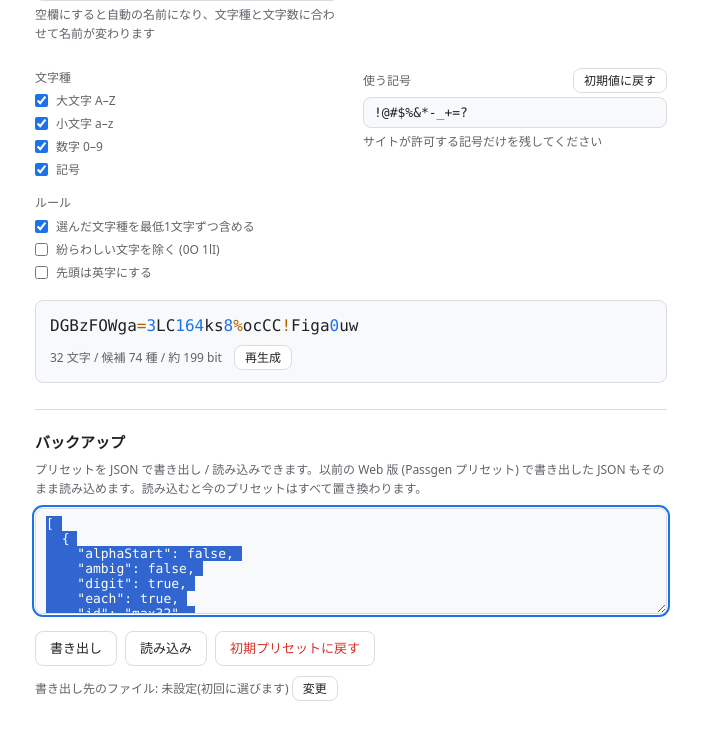
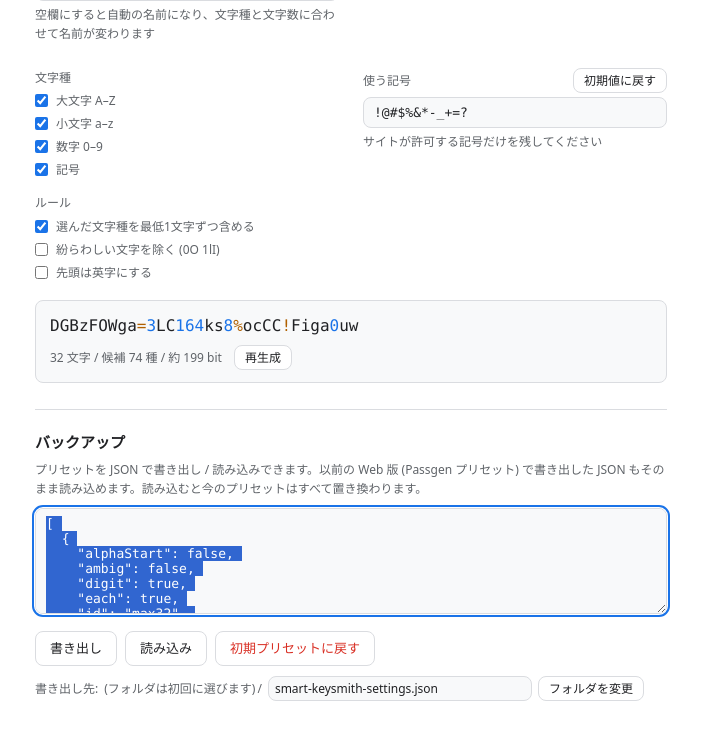
Before and after one commit to huro3h/smart-keysmith, a browser extension: page options.html in a window 1280 px wide. Both pictures are taken after a click on the button "書き出し". Shown: the part 585-1324 px from the top of the page, without its empty margins (289-990 px from the left). Drawn offline with Linux system fonts and the light colour scheme.

Commit message:
Smart Keysmith 1.4.0: 書き出し先をフォルダで選び、ファイル名はオプション画面で決める
Co-Authored-By: Claude Opus 5.5 <noreply@anthropic.com>

```diff
--- a/export-file.js
+++ b/export-file.js
@@ -1,16 +1,20 @@
-// 書き出しを、一度選んだファイルへの上書きにする(git で管理しているフォルダに置いて差分を見るため)。
+// 書き出しを、選んだフォルダの中の決まったファイルへの上書きにする(git で管理しているフォルダに置いて差分を見るため)。
 //
-// 書き出し先は初回に保存ダイアログ(File System Access API の showSaveFilePicker)で選び、
-// そのファイルのハンドルを IndexedDB に覚えておく(ブラウザ・プロフィールごと)。
-// 拡張だけで使う(platform.js の EXPORT_FILE)。Web 版と、showSaveFilePicker が無いブラウザ(Brave など)では
+// フォルダは初回に showDirectoryPicker で選び、そのハンドルを IndexedDB に覚えておく。ファイル名は画面の欄で決め、
+// 同じ IndexedDB に覚える(どちらもブラウザ・プロフィールごと)。
+// ファイルではなくフォルダを選ぶのは、画面に「フォルダ名/ファイル名」を出すため(ファイルのハンドルからは
+// ファイル名しか分からない。フォルダのハンドルもフォルダ名だけで、フルパスは分からない)。
+// 拡張だけで使う(platform.js の EXPORT_FILE)。Web 版と、showDirectoryPicker が無いブラウザ(Brave など)では
 // これまでどおりテキスト欄に出すだけにする。
 
 const DB_NAME = "export-file";
 const STORE = "handles";
-const HANDLE_KEY = "exportFile";
-const FILE_NAME = "smart-keysmith-settings.json";
+const DIR_KEY = "exportDir";
+const NAME_KEY = "fileName";
+const OLD_FILE_KEY = "exportFile"; // 1.3.0 で覚えていたファイルのハンドル。ファイル名の初期値にだけ使う
+const DEFAULT_NAME = "smart-keysmith-settings.json";
 
-export const canPickFile = typeof window.showSaveFilePicker === "function";
+export const canPickFolder = typeof window.showDirectoryPicker === "function";
 
 function openDb() {
   return new Promise((resolve, reject) => {
@@ -35,49 +39,71 @@ async function withStore(mode, fn) {
   }
 }
 
-// 覚えている書き出し先のハンドル。なければ null
-export async function loadExportHandle() {
+async function load(key) {
   try {
-    return (await withStore("readonly", (store) => store.get(HANDLE_KEY))) ?? null;
-  } catch {
+    return (await withStore("readonly", (store) => store.get(key))) ?? null;
+  } catch (e) {
     return null;
   }
 }
 
-// 保存ダイアログで書き出し先を選ぶ。キャンセルなら null
-async function pickHandle(current) {
+const save = (key, value) => withStore("readwrite", (store) => store.put(value, key));
+
+// 覚えている書き出し先のフォルダのハンドル。なければ null
+export const loadExportDir = () => load(DIR_KEY);
+
+// 書き出すファイル名。決めていなければ、1.3.0 で選んでいたファイルの名前か、初期値
+export async function loadFileName() {
+  return (await load(NAME_KEY)) ?? (await load(OLD_FILE_KEY))?.name ?? DEFAULT_NAME;
+}
+
+// 欄に入れられた名前を確かめて覚える。フォルダの外を指す名前は受け付けない。.json が無ければ足す。
+// 覚えた名前を返す。使えない名前なら例外
+export async function saveFileName(input) {
+  let name = input.trim();
+  if (!name || /[/\\:]/.test(name) || name.startsWith(".")) {
+    throw new Error("ファイル名に / \\ : は使えません。先頭を . にもできません");
+  }
+  if (!name.toLowerCase().endsWith(".json")) name += ".json";
+  await save(NAME_KEY, name);
+  return name;
+}
+
+// フォルダを選ぶ。キャンセルなら null
+async function pickDir(current) {
   try {
-    const handle = await window.showSaveFilePicker({
+    const dir = await window.showDirectoryPicker({
       id: DB_NAME, // 前回選んだフォルダから開く
-      suggestedName: current ? current.name : FILE_NAME,
-      ...(current ? { startIn: current } : {}),
-      types: [{ description: "JSON", accept: { "application/json": [".json"] } }],
+      mode: "readwrite",
+      ...(current ? { startIn: current } : {})
     });
-    await withStore("readwrite", (store) => store.put(handle, HANDLE_KEY));
-    return handle;
+    await save(DIR_KEY, dir);
+    return dir;
   } catch (e) {
-    if (e?.name === "AbortError") return null;
+    if (e && e.name === "AbortError") return null;
     throw e;
   }
 }
 
-// text を書き出し先に上書きする。ボタンを押した処理の中で呼ぶ(ダイアログと許可の確認にクリックが要る)。
-// choose なら覚えている書き出し先を使わずに選び直す。
-// 戻り値: { name } 書き出したファイル名 / null キャンセル。canPickFile が false なら呼ばない。
-// ファイルが消された・移動されたなどで書けなければ例外(選び直してもらう)。
-export async function exportToFile(text, { choose = false } = {}) {
-  const current = await loadExportHandle();
-  let handle = choose ? null : current;
+// text を書き出し先のフォルダの、決めたファイル名のファイルに上書きする(無ければ作る)。
+// ボタンを押した処理の中で呼ぶ(フォルダの選択と許可の確認にクリックが要る)。chooseDir ならフォルダを選び直す。
+// 戻り値: { path: "フォルダ名/ファイル名" } / null キャンセル。 canPickFolder が false なら呼ばない。
+// フォルダが消された・移動されたなどで書けなければ例外(選び直してもらう)。
+export async function exportToFile(text, { chooseDir = false } = {}) {
+  const name = await loadFileName();
+  const current = await loadExportDir();
+  let dir = chooseDir ? null : current;
   // 書き込みの許可はブラウザを再起動すると確認し直しになる。断られたら選び直してもらう
-  if (handle && (await handle.queryPermission({ mode: "readwrite" })) !== "granted") {
-    if ((await handle.requestPermission({ mode: "readwrite" })) !== "granted") handle = null;
+  if (dir && (await dir.queryPermission({ mode: "readwrite" })) !== "granted") {
+    if ((await dir.requestPermission({ mode: "readwrite" })) !== "granted") dir = null;
   }
-  if (!handle) {
-    handle = await pickHandle(current);
-    if (!handle) return null;
+  if (!dir) {
+    dir = await pickDir(current);
+    if (!dir) return null;
   }
-  const writable = await handle.createWritable();
+  const file = await dir.getFileHandle(name, { create: true });
+  const writable = await file.createWritable();
   await writable.write(text);
   await writable.close();
-  return { name: handle.name };
+  return { path: `${dir.name}/${name}` };
 }
--- a/options.css
+++ b/options.css
@@ -103,9 +103,29 @@ button.danger {
   justify-content: space-between;
 }
 
+/* 書き出し先: フォルダ名 / ファイル名の欄 / フォルダを変更 */
 .export-target {
+  display: flex;
+  flex-wrap: wrap;
+  align-items: center;
+  gap: 4px 6px;
   margin: 10px 0 0;
   overflow-wrap: anywhere;
+}
+
+.export-target[hidden] {
+  display: none;
+}
+
+.export-sep {
+  margin-left: -4px;
+}
+
+#exportFileName {
+  width: 22em;
+  max-width: 100%;
+  padding: 2px 6px;
+  font: inherit;
 }
 
 button.small {
--- a/options.html
+++ b/options.html
@@ -74,7 +74,7 @@
           <button id="importBtn">読み込み</button>
           <button id="resetBtn" class="danger">初期プリセットに戻す</button>
         </div>
-        <p class="hint export-target" id="exportTargetRow" hidden>書き出し先のファイル: <span id="exportTarget">未設定(初回に選びます)</span> <button id="changeExportTarget" class="small">変更</button></p>
+        <div class="hint export-target" id="exportTargetRow" hidden><label for="exportFileName">書き出し先:</label> <span id="exportDir">(フォルダは初回に選びます)</span><span class="export-sep">/</span><input type="text" id="exportFileName" spellcheck="false" autocomplete="off"> <button id="changeExportTarget" class="small">フォルダを変更</button></div>
       </section>
 
       <div class="confirm" id="confirmBox" hidden>
--- a/options.js
+++ b/options.js
@@ -422,12 +422,15 @@ function sortKeys(value) {
   return Object.fromEntries(Object.keys(value).sort().map((k) => [k, sortKeys(value[k])]));
 }
 
-// テキスト欄に出し、拡張では選んだファイルにも上書きする(書き出し先は初回に保存ダイアログで選ぶ。見えるのはファイル名だけ)
-function showExportTarget(handle) {
-  $("exportTarget").textContent = handle ? handle.name : "未設定(初回に選びます)";
+// テキスト欄に出し、拡張では選んだフォルダの、欄で決めたファイル名のファイルにも上書きする(export-file.js)。
+// フォルダは名前しか分からない(フルパスは拡張機能から見えない)
+async function showExportTarget() {
+  $("exportFileName").value = await EXPORT_FILE.loadFileName();
+  const dir = await EXPORT_FILE.loadExportDir();
+  $("exportDir").textContent = dir ? dir.name : "(フォルダは初回に選びます)";
 }
 
-async function exportPresets(choose) {
+async function exportPresets(chooseDir) {
   const text = `${JSON.stringify(sortKeys(presets), null, 2)}\n`;
   $("io").value = text;
   $("io").select();
@@ -435,26 +438,45 @@ async function exportPresets(choose) {
     toast("書き出しました。コピーして保管してください");
     return;
   }
+  // 欄を書き換えたままボタンを押したときも、その名前で書き出す
+  try {
+    $("exportFileName").value = await EXPORT_FILE.saveFileName($("exportFileName").value);
+  } catch (e) {
+    toast(e.message);
+    return;
+  }
   let result;
   try {
-    result = await EXPORT_FILE.exportToFile(text, { choose });
+    result = await EXPORT_FILE.exportToFile(text, { chooseDir });
   } catch {
-    toast("ファイルに書き出せませんでした。「変更」から書き出し先を選び直してください");
+    toast("ファイルに書き出せませんでした。「フォルダを変更」から書き出し先を選び直してください");
     return;
   }
   if (!result) {
-    toast("テキスト欄にだけ書き出しました(ファイルは選ばれませんでした)");
+    toast("テキスト欄にだけ書き出しました(フォルダは選ばれませんでした)");
     return;
   }
-  showExportTarget(await EXPORT_FILE.loadExportHandle());
-  toast(`${result.name} に書き出しました`);
+  await showExportTarget();
+  toast(`${result.path} に書き出しました`);
 }
 
 $("exportBtn").onclick = () => exportPresets(false);
 $("changeExportTarget").onclick = () => exportPresets(true);
+// ファイル名は欄から離れたとき・Enter で覚える。使えない名前なら覚えている名前に戻す
+$("exportFileName").onchange = async () => {
+  try {
+    $("exportFileName").value = await EXPORT_FILE.saveFileName($("exportFileName").value);
+  } catch (e) {
+    toast(e.message);
+    $("exportFileName").value = await EXPORT_FILE.loadFileName();
+  }
+};
+$("exportFileName").onkeydown = (e) => {
+  if (e.key === "Enter" && !e.isComposing) $("exportFileName").blur();
+};
 if (EXPORT_FILE) {
   $("exportTargetRow").hidden = false;
-  EXPORT_FILE.loadExportHandle().then(showExportTarget);
+  showExportTarget();
 }
 
 $("importBtn").onclick = () => {
--- a/platform.js
+++ b/platform.js
@@ -28,5 +28,5 @@ export function openEditor() {
   chrome.runtime.openOptionsPage();
 }
 
-// 書き出しを、選んだファイルにも上書きする(export-file.js)。保存ダイアログが使えないブラウザ(Brave など)では null
-export const EXPORT_FILE = exportFile.canPickFile ? exportFile : null;
+// 書き出しを、選んだフォルダのファイルにも上書きする(export-file.js)。フォルダを選べないブラウザ(Brave など)では null
+export const EXPORT_FILE = exportFile.canPickFolder ? exportFile : null;
```
Also changed, not shown: web/index.html (+1 -1 lines), .claude/skills/smart-keysmith/SKILL.md, CHANGELOG.md, README.md, manifest.json.
